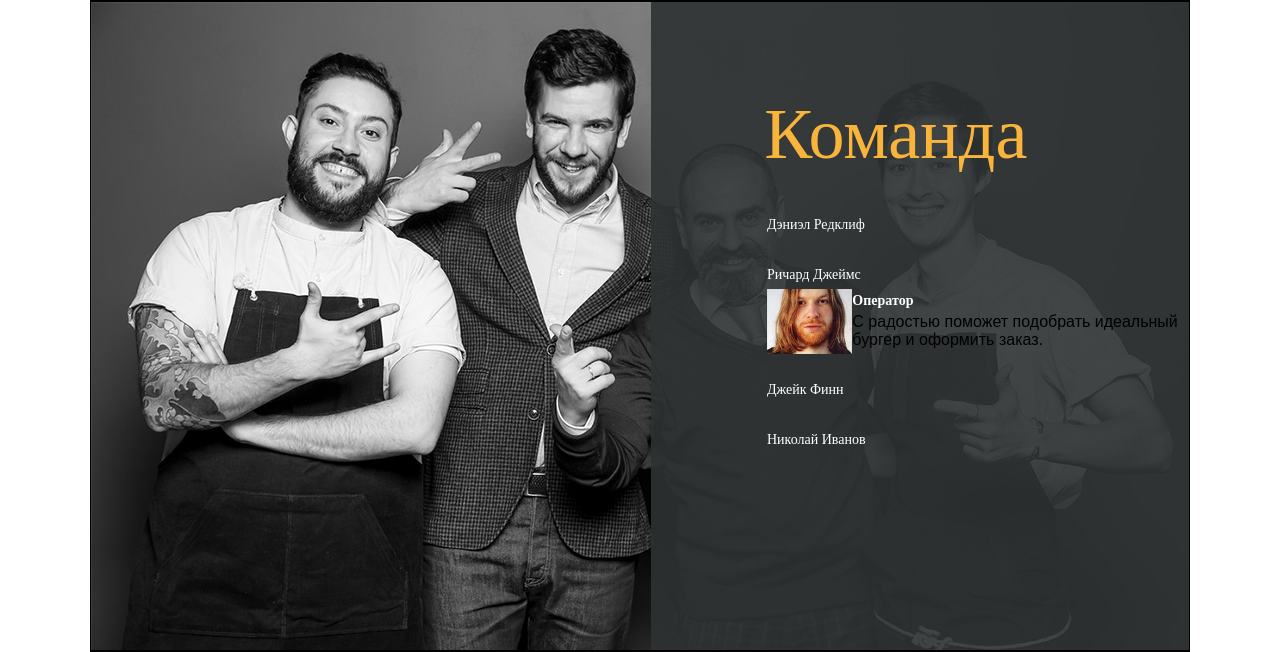
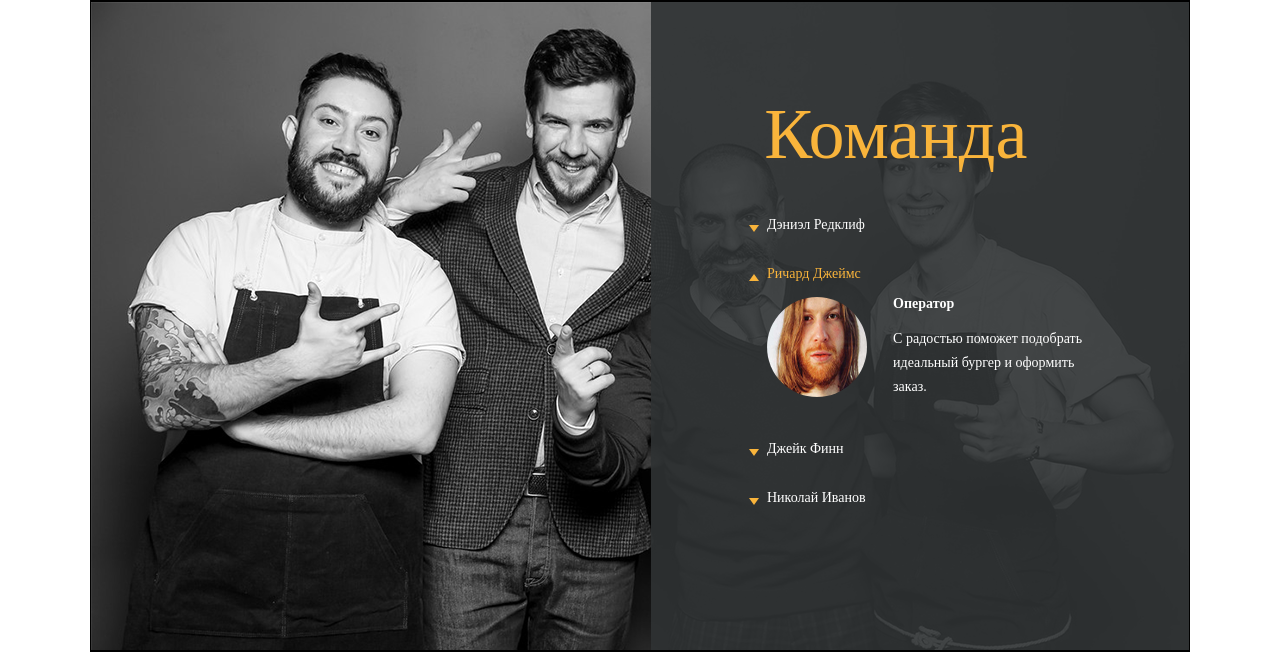
Before and after one commit to Arsonix1/arsonix1.github.io, a PHP site: page / in a window 1280 px wide. Shown: the part 1949-2601 px from the top of the page. Run offline with PHP 8.4, Linux system fonts and the light colour scheme.

Commit message:
Команда готова

```diff
--- a/css/main.css
+++ b/css/main.css
@@ -544,24 +544,79 @@
   margin-top: 35px;
 }
 .team-accordeon__item {
-  margin-bottom: 22px;
+  margin-bottom: -18px;
+}
+.team-accordeon__item.active .team-accordeon__name {
+  color: #f9b43b;
+}
+.team-accordeon__item.active .team-accordeon__name:before {
+  transform: rotate(-180deg);
+}
+.team-accordeon__item.active .team-accordeon__content {
+  height: 100%;
+  margin-bottom: 54px;
 }
 .team-accordeon__name {
   text-decoration: none;
+  position: relative;
   font-size: 14px;
   line-height: 28px;
   color: #fff;
   font-family: "Gagalin";
 }
+.team-accordeon__name:before, .team-accordeon__name:after {
+  content: "";
+  display: block;
+  position: absolute;
+  left: -18px;
+  top: 8px;
+  width: 0;
+  height: 0;
+}
+.team-accordeon__name:before {
+  border-top: 7px solid #f9b43b;
+  border-left: 5px solid transparent;
+  border-right: 5px solid transparent;
+  border-bottom: 0px solid transparent;
+  transform: rotate(0deg);
+  transition: 0.3s;
+}
+.team-accordeon__name:after {
+  display: none;
+  border-bottom: 7px solid #f9b43b;
+  border-left: 5px solid transparent;
+  border-right: 5px solid transparent;
+  border-top: 0px solid transparent;
+}
 .team-accordeon__content {
+  height: 0;
+  overflow: hidden;
   display: flex;
+  margin-top: 4px;
+  width: 330px;
+  margin-bottom: 35px;
 }
-.team-accordeon__post {
+.team-accordeon__avatar {
+  text-align: center;
+  margin-top: 5px;
+  width: 66%;
+}
+.team-accordeon__img {
+  border-radius: 50%;
+  height: 100px;
+  width: 100px;
+}
+.team-accordeon__text {
   font-size: 14px;
   line-height: 24px;
   color: #fff;
   font-family: "Ubuntu";
   font-weight: 700;
+  padding-left: 18px;
+}
+.team-accordeon__text-content {
+  margin-top: 11px;
+  font-weight: 300;
 }
 
 ul {
--- a/css/team/_team-accordeon.scss
+++ b/css/team/_team-accordeon.scss
@@ -2,23 +2,82 @@
   margin-left: 116px;
   margin-top: 35px;
   &__item {
-    margin-bottom: 22px;
+    margin-bottom: -18px;
+    &.active {
+      .team-accordeon__name {
+        color: #f9b43b;
+        &:before {
+          transform: rotate(-180deg);
+        }
+      }
+      .team-accordeon__content {
+        height: 100%;
+        margin-bottom: 54px;
+      }
+    }
   }
   &__name {
     text-decoration: none;
+    position: relative;
     font-size: 14px;
     line-height: 28px;
     color: #fff;
     font-family: "Gagalin";
+    &:before, &:after {
+      content: "";
+      display: block;
+      position: absolute;
+      left: -18px;
+      top: 8px;
+      width: 0;
+      height: 0;
+    }
+
+    &:before {
+      border-top: 7px solid #f9b43b;
+      border-left: 5px solid transparent;
+      border-right: 5px solid transparent;
+      border-bottom: 0px solid transparent;
+      transform: rotate(0deg);
+      transition: .3s;
+    }
+
+    &:after {
+      display: none;
+      border-bottom: 7px solid #f9b43b;
+      border-left: 5px solid transparent;
+      border-right: 5px solid transparent;
+      border-top: 0px solid transparent;
+    }
   }
   &__content {
+    height: 0;
+    overflow: hidden;
     display: flex;
+    margin-top: 4px;
+    width: 330px;
+    margin-bottom: 35px;
   }
-  &__post {
+  &__avatar {
+    text-align: center;
+    margin-top: 5px;
+    width: 66%;
+  }
+  &__img {
+    border-radius: 50%;
+    height: 100px;
+    width: 100px;
+  }
+  &__text {
     font-size: 14px;
     line-height: 24px;
     color: #fff;
     font-family: "Ubuntu";
     font-weight: 700;
+    padding-left: 18px;
+    &-content {
+      margin-top: 11px;
+      font-weight: 300;
+    }
   }
 }
--- a/index.html
+++ b/index.html
@@ -134,19 +134,19 @@
           <div class="title team__title">Команда</div>
           <ul class="team-accordeon">
             <li class="team-accordeon__item"><a href="#" class="team-accordeon__name">Дэниэл Редклиф</a>
-              <!-- <div class="team-accordeon__content">
-                <div class="team-accordeon__pic">
+              <div class="team-accordeon__content">
+                <div class="team-accordeon__avatar">
                   <img src="./img/team/james.png" alt="" class="team-accordeon__img">
                 </div>
                 <div class="team-accordeon__text">
                   <div class="team-accordeon__post">Оператор</div>
                   <div class="team-accordeon__text-content">С радостью поможет подобрать идеальный бургер и оформить заказ.</div>
                 </div>
-              </div> -->
+              </div>
             </li>
-            <li class="team-accordeon__item"><a href="#" class="team-accordeon__name">Ричард Джеймс</a>
+            <li class="team-accordeon__item active"><a href="#" class="team-accordeon__name">Ричард Джеймс</a>
               <div class="team-accordeon__content">
-                <div class="team-accordeon__pic">
+                <div class="team-accordeon__avatar">
                   <img src="./img/team/james.png" alt="" class="team-accordeon__img">
                 </div>
                 <div class="team-accordeon__text">
@@ -156,26 +156,26 @@
               </div>
             </li>
             <li class="team-accordeon__item"><a href="#" class="team-accordeon__name">Джейк Финн</a>
-              <!-- <div class="team-accordeon__content">
-                <div class="team-accordeon__pic">
+              <div class="team-accordeon__content">
+                <div class="team-accordeon__avatar">
                   <img src="./img/team/james.png" alt="" class="team-accordeon__img">
                 </div>
                 <div class="team-accordeon__text">
                   <div class="team-accordeon__post">Оператор</div>
                   <div class="team-accordeon__text-content">С радостью поможет подобрать идеальный бургер и оформить заказ.</div>
                 </div>
-              </div> -->
+              </div>
             </li>
             <li class="team-accordeon__item"><a href="#" class="team-accordeon__name">Николай Иванов</a>
-              <!-- <div class="team-accordeon__content">
-                <div class="team-accordeon__pic">
+              <div class="team-accordeon__content">
+                <div class="team-accordeon__avatar">
                   <img src="./img/team/james.png" alt="" class="team-accordeon__img">
                 </div>
                 <div class="team-accordeon__text">
                   <div class="team-accordeon__post">Оператор</div>
                   <div class="team-accordeon__text-content">С радостью поможет подобрать идеальный бургер и оформить заказ.</div>
                 </div>
-              </div> -->
+              </div>
             </li>
           </ul>
         </div>
```
